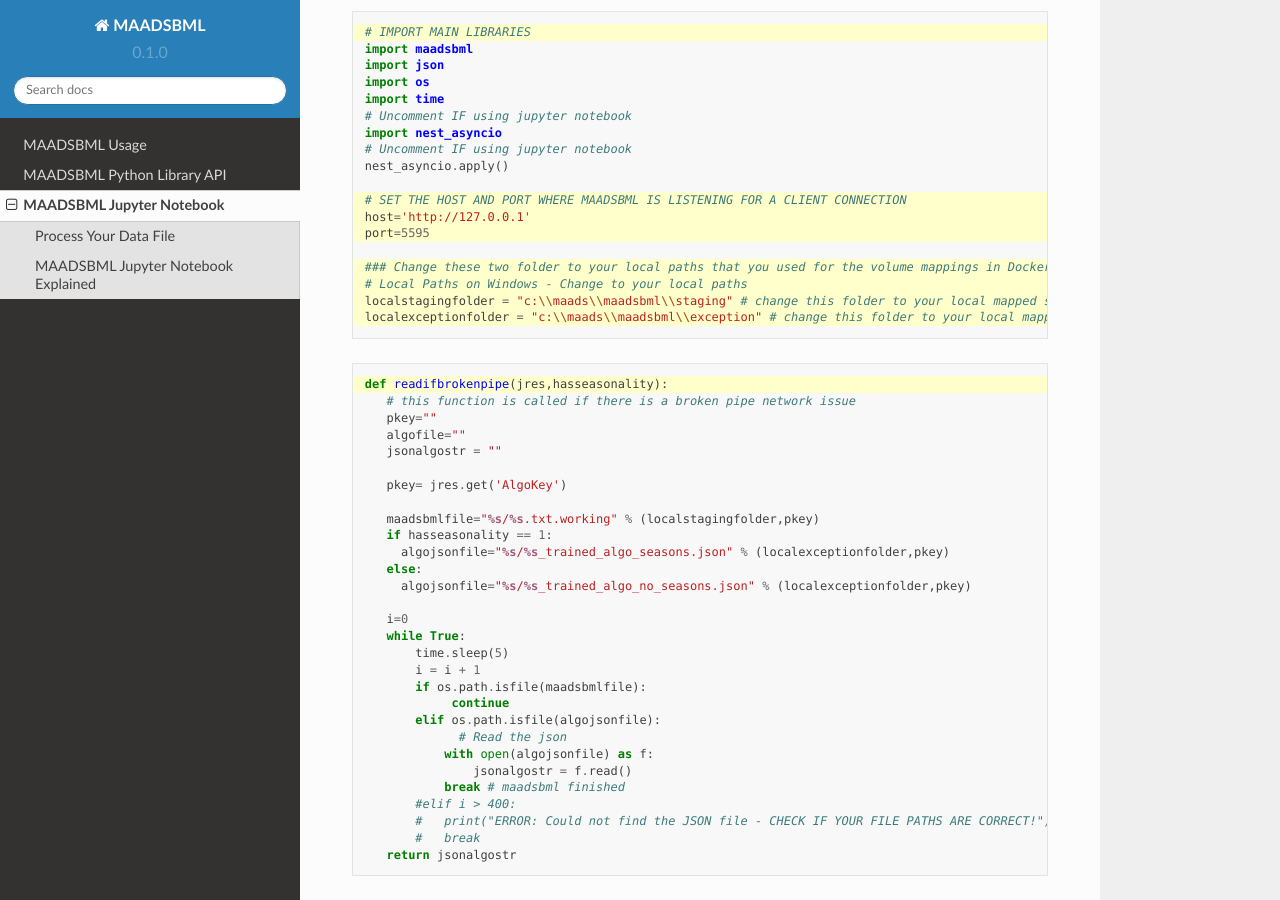
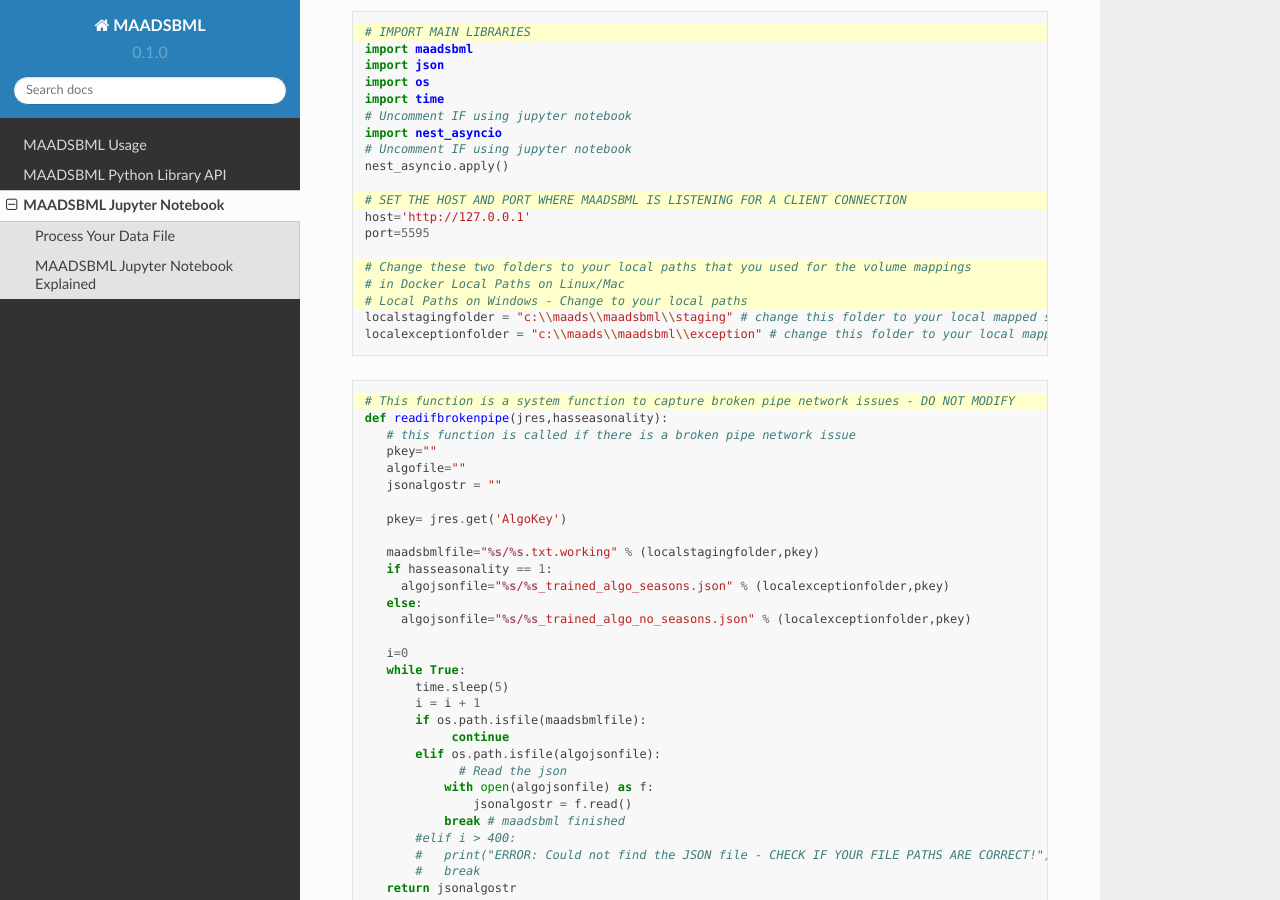
Before and after one commit to smaurice101/maadsbml, a Sphinx documentation site: the page built from docs/source/maadsbmlnotebook.rst, in a window 1280 px wide and 900 px high, scrolled down 626 px. Built offline with Sphinx 7.4.7 and the Read the Docs theme 2.0.0, drawn with Linux system fonts in a browser that asks for light colours.

Commit message:
Update maadsbmlnotebook.rst

```diff
--- a/docs/source/maadsbmlnotebook.rst
+++ b/docs/source/maadsbmlnotebook.rst
@@ -40,7 +40,8 @@ MAADSBML Jupyter Notebook Explained
    host='http://127.0.0.1'
    port=5595
 
-   ### Change these two folder to your local paths that you used for the volume mappings in Docker Local Paths on Linux/Mac
+   # Change these two folders to your local paths that you used for the volume mappings
+   # in Docker Local Paths on Linux/Mac
    # Local Paths on Windows - Change to your local paths
    localstagingfolder = "c:\\maads\\maadsbml\\staging" # change this folder to your local mapped staging folder
    localexceptionfolder = "c:\\maads\\maadsbml\\exception" # change this folder to your local mapped exception folder
@@ -48,6 +49,7 @@ MAADSBML Jupyter Notebook Explained
 .. code-block::
    :emphasize-lines: 1
 
+   # This function is a system function to capture broken pipe network issues - DO NOT MODIFY
    def readifbrokenpipe(jres,hasseasonality):
       # this function is called if there is a broken pipe network issue
       pkey=""
```
Also changed, not shown: other parts of docs/source/maadsbmlnotebook.rst (+1 -1 lines).
